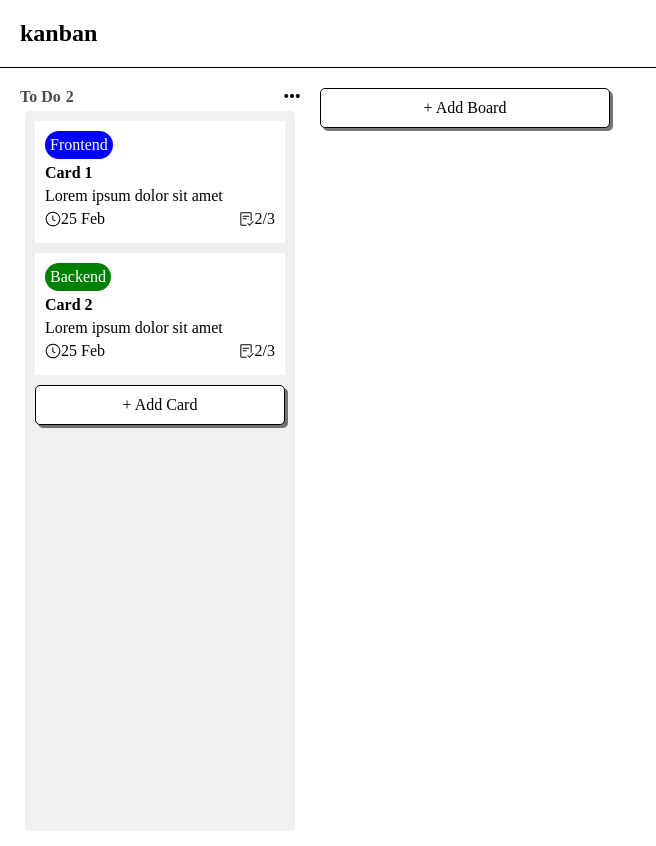
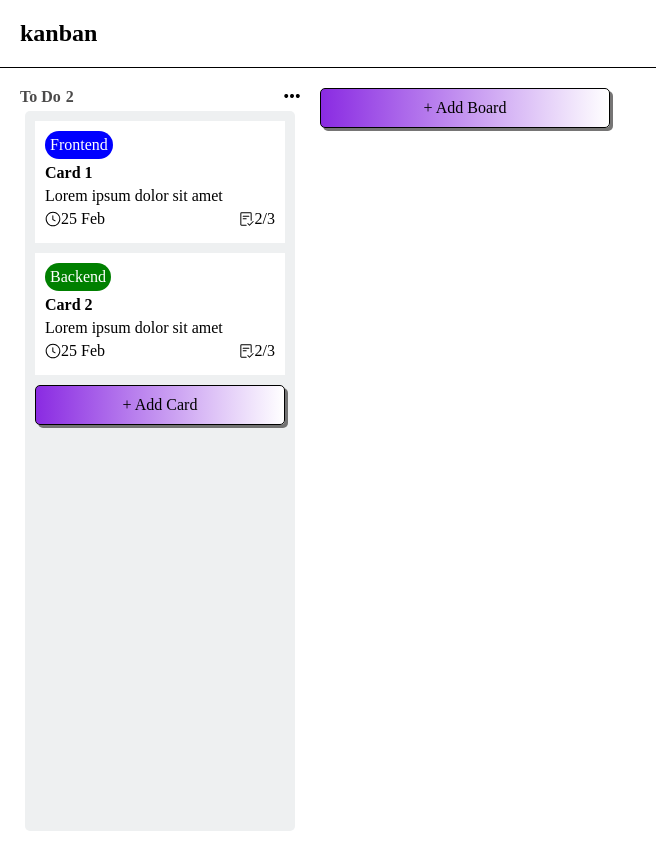
Before and after one commit to SaikatDeb12/kanban-board, a React (Vite) app: page / in a window 1280 px wide. Shown: the whole page, without its empty margins (0-656 px from the left). Built offline with nearby package versions, Linux system fonts and the light colour scheme.

Commit message:
card date set

```diff
--- a/src/Components/Card/CardInfo/CardInfo.jsx
+++ b/src/Components/Card/CardInfo/CardInfo.jsx
@@ -77,6 +77,9 @@ const CardInfo = ({ onClose, card, boardId, updateCard }) => {
               type="date"
               placeholder=""
               defaultValue={new Date().toString().substring(0, 10)}
+              onChange={(event) =>
+                setValues({ ...values, date: event.target.value })
+              }
             />
           </div>
 
--- a/src/Components/Card/CardInfo/CardInfo.scss
+++ b/src/Components/Card/CardInfo/CardInfo.scss
@@ -81,6 +81,7 @@
   width: 0%;
   border-radius: 10px;
   background-color: #1379ec;
+  background-color: blueviolet;
 }
 
 .cardInfo-task {
--- a/src/Components/Editable/Editable.jsx
+++ b/src/Components/Editable/Editable.jsx
@@ -41,6 +41,9 @@ const Editable = ({ text, placeholder, onSubmit }) => {
         </form>
       ) : (
         <p
+          style={{
+            background: "linear-gradient(to right, blueviolet, white)",
+          }}
           className="default-edit-text"
           onClick={() => {
             setTimeout(() => {
```
